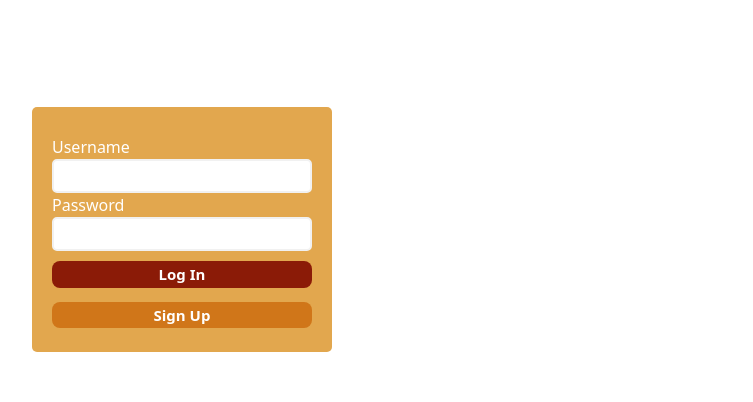
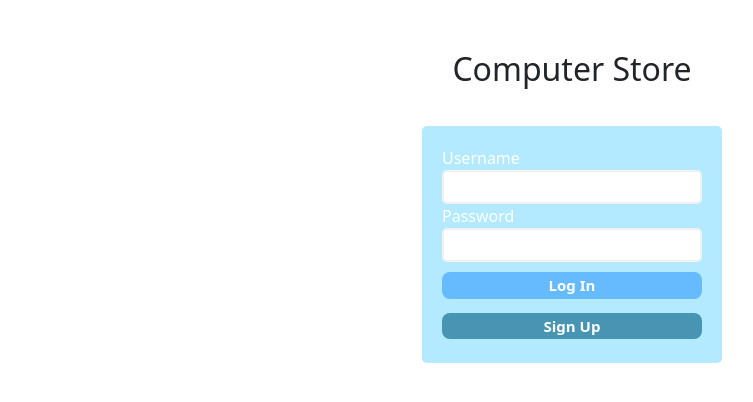
Before and after one commit to gedePakusadewa/6_computer_store_FE, a React (Create React App) app in the folder frontend/: page /6_computer_store_FE/login in a window 1280 px wide. Shown: the top 402 px of the page, without its empty margins (68-821 px from the left). Built offline with nearby package versions, Linux system fonts and the light colour scheme.

Commit message:
update login style

```diff
--- a/frontend/src/pages/LogIn.js
+++ b/frontend/src/pages/LogIn.js
@@ -22,9 +22,9 @@ const LogIn = () =>{
 
   return(
     <div className="login-container-bg">
+        <h2 className="login-title">{GeneralConst.TITLE_LOGIN}</h2>
       <div className="login-container">
         <div>
-          <h2>{GeneralConst.TITLELOGIN}</h2>
           {context.isErrorInput && (
             <p className="wrong-username-password">{GeneralConst.WRONGINPUTLOGIN}</p>
           )}
--- a/frontend/src/resources/General.js
+++ b/frontend/src/resources/General.js
@@ -6,6 +6,7 @@ const General = {
     PASSWORD:"Password",
     EMAIL:"Email",
     LOGIN:"Log In",
+    TITLE_LOGIN: "Computer Store",
     SIGNUP:"Sign Up",
     SUBMIT:"Submit",
     DASHBOARD:"Dashboard",
--- a/frontend/src/style.css
+++ b/frontend/src/style.css
@@ -15,12 +15,12 @@
 
 .btn-signup{
     border-radius: 8px;
-    background-color: 	#d07619;
+    background-color: #4795b2;
 }
 
 .btn-login{
     border-radius: 8px;
-    background-color: #8b1b07;
+    background-color: #66bafe;
 }
 
 input{
@@ -41,8 +41,8 @@ input{
 
 .login-container > div {
   width: 300px;
-  margin-top: 107px;
-  background-color: #e2a74e;
+  margin-top: 30px;
+  background-color: #b3eaff;
   padding: 20px;
   border-radius: 5px;
 }
@@ -72,16 +72,16 @@ input{
     margin-top:10px;
 }
 
+.login-title{
+    margin-top: 50px;
+    text-align: center;
+}
+
 @media only screen and (min-width: 768px) {
     /* for desktop */
-    .login-container > div {
-        margin-left: 100px;
-    }
-
     .login-container{
         display: flex;
-        justify-content: flex-start;
-        align-items: center;
+        justify-content: center;
         height: auto;
     }
 
```
Also changed, not shown: 2 other files (tests, documents, lock files or other folders).
